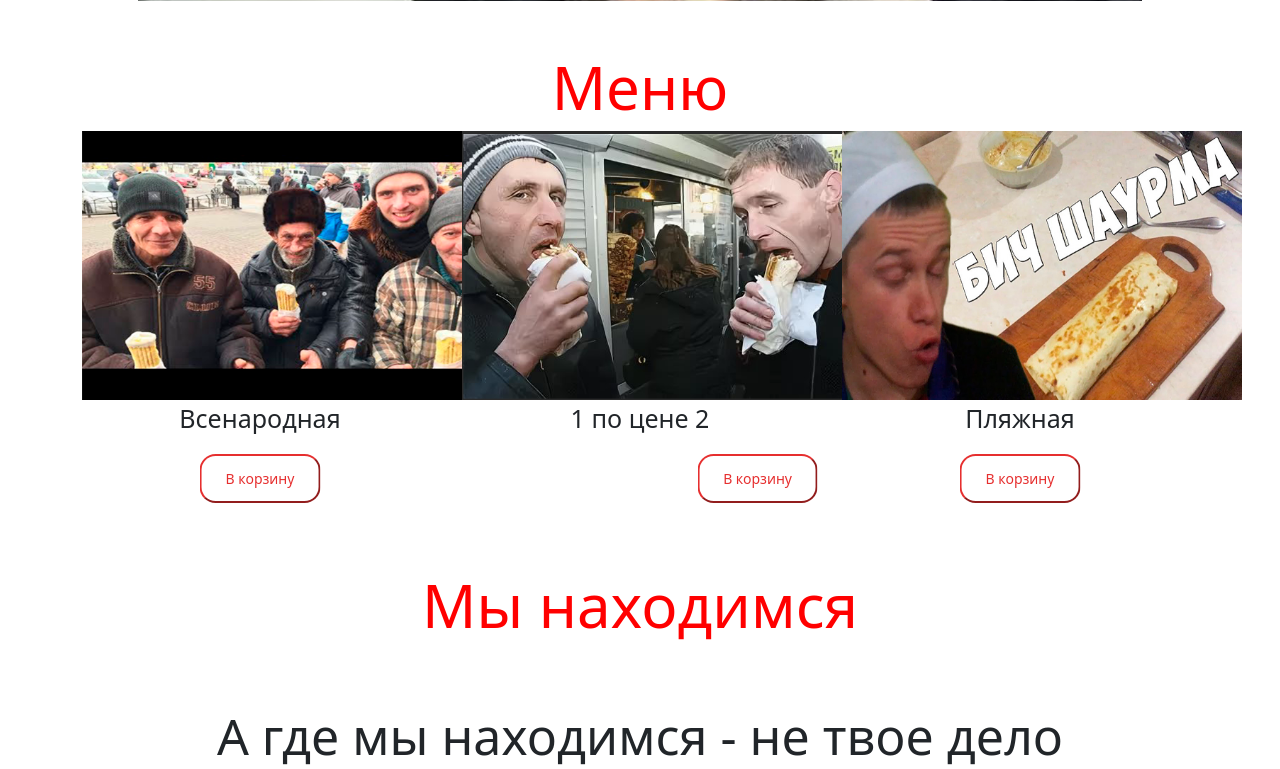
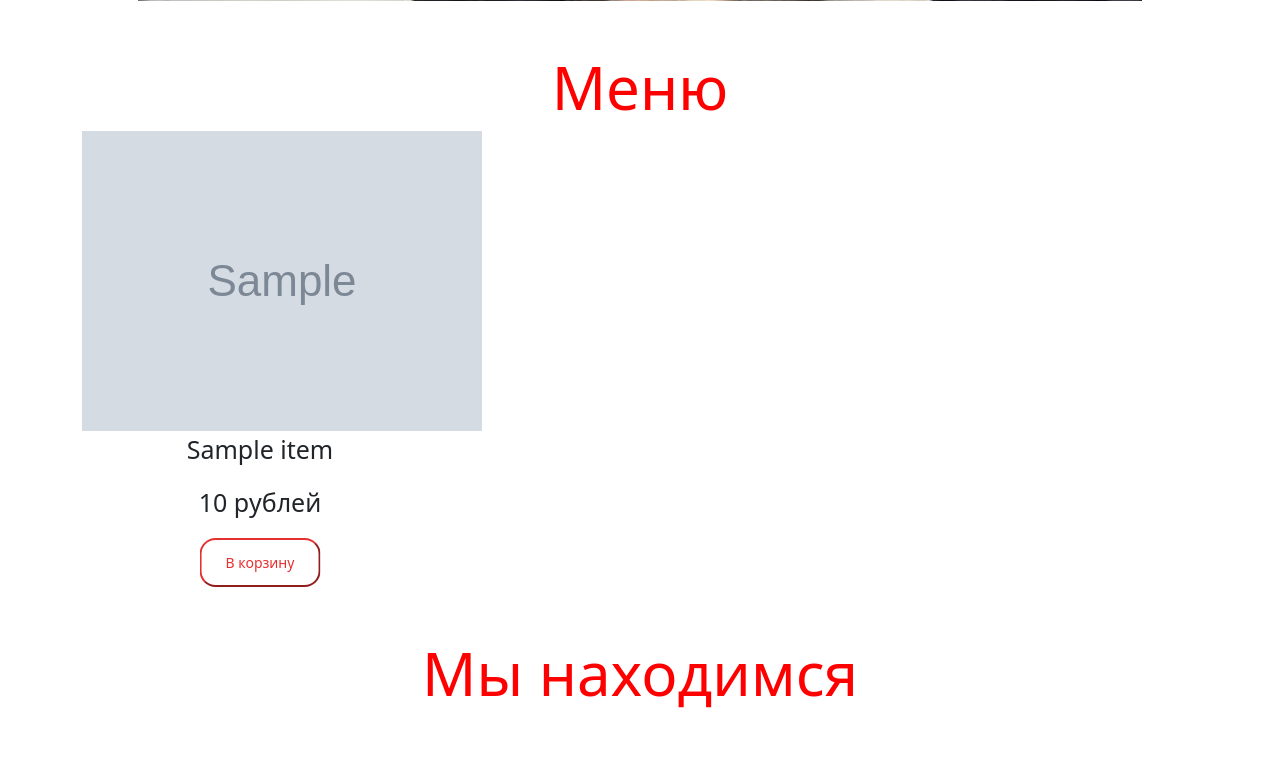
Before and after one commit to Vadcrut/yandex_site, a Flask app: template templates/main_page.html in a window 1280 px wide. Shown: the part 635-1404 px from the top of the page. Run offline with Flask 2, Linux system fonts and the light colour scheme; the template is opened without the code that fills it: values that come from a table or form of the project are taken from there, most other values are stand-ins (such as "Sample title", 1, 10 or a date in 2020); grey boxes marked "Sample" are stand-in pictures.

Commit message:
remaking_db_add_korzina

```diff
--- a/data/category.py
+++ b/data/category.py
@@ -19,3 +19,4 @@ class Tovars(SqlAlchemyBase):
     name = sqlalchemy.Column(sqlalchemy.String, nullable=False)
     price = sqlalchemy.Column(sqlalchemy.Integer, default=1)
     amount_rest = sqlalchemy.Column(sqlalchemy.Integer, default=1)
+    link_to_picture = sqlalchemy.Column(sqlalchemy.String, default='')
--- a/forms/order_form.py
+++ b/forms/order_form.py
@@ -5,5 +5,4 @@ from wtforms.validators import DataRequired
 
 
 class OrderForm(FlaskForm):
-    order = StringField('Шаурма', validators=[DataRequired()])
     submit = SubmitField('Применить')
--- a/main.py
+++ b/main.py
@@ -7,6 +7,7 @@ from forms.user import RegisterForm
 from flask_login import LoginManager, login_user, login_required, logout_user, current_user
 from forms.order_form import OrderForm
 from forms.form_for_main import To_korzina
+from data.category import Tovars
 
 app = Flask(__name__)
 login_manager = LoginManager()
@@ -24,20 +25,33 @@ def load_user(user_id):
 @app.route('/', methods=['GET', 'POST'])
 def main():
     form = To_korzina()
+    d_secc = db_session.create_session()
+    food = d_secc.query(Tovars).all()
     if form.validate_on_submit():
+        print(d)
         d[2] += 1
     else:
-        return render_template('main_page.html', form=form)
+        return render_template('main_page.html', form=form, food=food)
 
 
 @app.route("/for_admin")
 def index():
+    print()
     db_sess = db_session.create_session()
     orders = db_sess.query(Orders).all()
     if current_user.is_authenticated and current_user.email == 'admin1@admin.ru':
         return render_template("for_admin.html", orders=orders)
     else:
         return redirect('/')
+
+
+@app.route("/search_id/<int:i>")
+def index1(i):
+    print(i)
+    d[i] += 1
+    return 'Добавлено'
+    # db_sess = db_session.create_session()
+    # orders = db_sess.query(Orders).all()
 
 
 @app.route('/register', methods=['GET', 'POST'])
@@ -92,17 +106,18 @@ def logout():
 def add_news():
     if current_user.is_authenticated:
         form = OrderForm()
+        d_secc = db_session.create_session()
+        food = d_secc.query(Tovars).all()
         if form.validate_on_submit():
             db_sess = db_session.create_session()
             order = Orders()
-
             order.positions = form.order.data
             current_user.orders.append(order)
             db_sess.merge(current_user)
             db_sess.commit()
             return redirect('/for_admin')
         return render_template('make_order.html', title='Оформление заказа',
-                               form=form)
+                               form=form, d=d, food=food)
     else:
         return redirect('/login')
 
--- a/templates/main_page.html
+++ b/templates/main_page.html
@@ -4,7 +4,8 @@
     <meta charset="UTF-8">
     <meta http-equiv="X-UA-Compatible" content="IE=edge">
     <meta name="viewport" content="width=device-width, initial-scale=1.0">
-    <link href="https://cdn.jsdelivr.net/npm/bootstrap@5.1.3/dist/css/bootstrap.min.css" rel="stylesheet" integrity="sha384-1BmE4kWBq78iYhFldvKuhfTAU6auU8tT94WrHftjDbrCEXSU1oBoqyl2QvZ6jIW3" crossorigin="anonymous">
+    <link href="https://cdn.jsdelivr.net/npm/bootstrap@5.1.3/dist/css/bootstrap.min.css" rel="stylesheet"
+          integrity="sha384-1BmE4kWBq78iYhFldvKuhfTAU6auU8tT94WrHftjDbrCEXSU1oBoqyl2QvZ6jIW3" crossorigin="anonymous">
     <link rel="stylesheet" href="../static/css/style.css">
     <title>Document</title>
 </head>
@@ -12,7 +13,8 @@
 <nav class="navbar navbar-expand-lg navbar-dark bg-dark" style="color:white;">
     <div class="container-fluid">
         <a class=" navbar-brand" href="#">Shop</a>
-              <button class="navbar-toggler" type="button" data-bs-toggle="collapse" data-bs-target="#navbarSupportedContent" aria-controls="navbarSupportedContent" aria-expanded="false" aria-label="Toggle navigation">
+        <button class="navbar-toggler" type="button" data-bs-toggle="collapse" data-bs-target="#navbarSupportedContent"
+                aria-controls="navbarSupportedContent" aria-expanded="false" aria-label="Toggle navigation">
             <span class="navbar-toggler-icon"></span>
         </button>
         <div class="collapse navbar-collapse" id="navbarSupportedContent">
@@ -57,30 +59,16 @@
         </div>
     </div>
     <div class="row row-cols-3">
+        {%for item in food%}
         <div class="col-4">
             <div id="shaurma">
-                        <img src="../static/image/1.png">
-                        <p>Всенародная</p>
-                        <input type="button" value="В корзину" class="button">
+                <img src={{item.link_to_picture}}>
+                <p>{{item.name}}</p>
+                <p>{{item.price}} рублей</p>
+                <a href="/search_id/{{item.id}}"><input type="button" value="В корзину" id="{{item.id}}" class="button" onclick="alert({{item.id}});"> </a>
             </div>
         </div>
-                <div class="col-4">
-                    <div id="shaurma">
-                        <img src="../static/image/2.png">
-                        <p>1 по цене 2</p>
-                        <form action="" method="post">
-                            {{ form.hidden_tag() }}
-                            <p>{{ form.submit(type="submit", class="button") }}</p>
-                        </form>
-                    </div>
-                </div>
-                <div class="col-4">
-                    <div id="shaurma">
-                        <img src="../static/image/3.jpg">
-                        <p>Пляжная</p>
-                        <input type="button" value="В корзину" class="button">
-                    </div>
-                </div>
+        {%endfor%}
     </div>
     <div class="row">
         <div class="col-12">
@@ -110,6 +98,8 @@
     </div>
 </div>
 </div>
-    <script src="https://cdn.jsdelivr.net/npm/bootstrap@5.1.3/dist/js/bootstrap.bundle.min.js" integrity="sha384-ka7Sk0Gln4gmtz2MlQnikT1wXgYsOg+OMhuP+IlRH9sENBO0LRn5q+8nbTov4+1p" crossorigin="anonymous"></script>
+<script src="https://cdn.jsdelivr.net/npm/bootstrap@5.1.3/dist/js/bootstrap.bundle.min.js"
+        integrity="sha384-ka7Sk0Gln4gmtz2MlQnikT1wXgYsOg+OMhuP+IlRH9sENBO0LRn5q+8nbTov4+1p"
+        crossorigin="anonymous"></script>
 </body>
 </html>
```
Also changed, not shown: templates/make_order.html (+10 -10 lines), db/users.db (deleted). Lines whose indentation alone changed are shown as unchanged.
